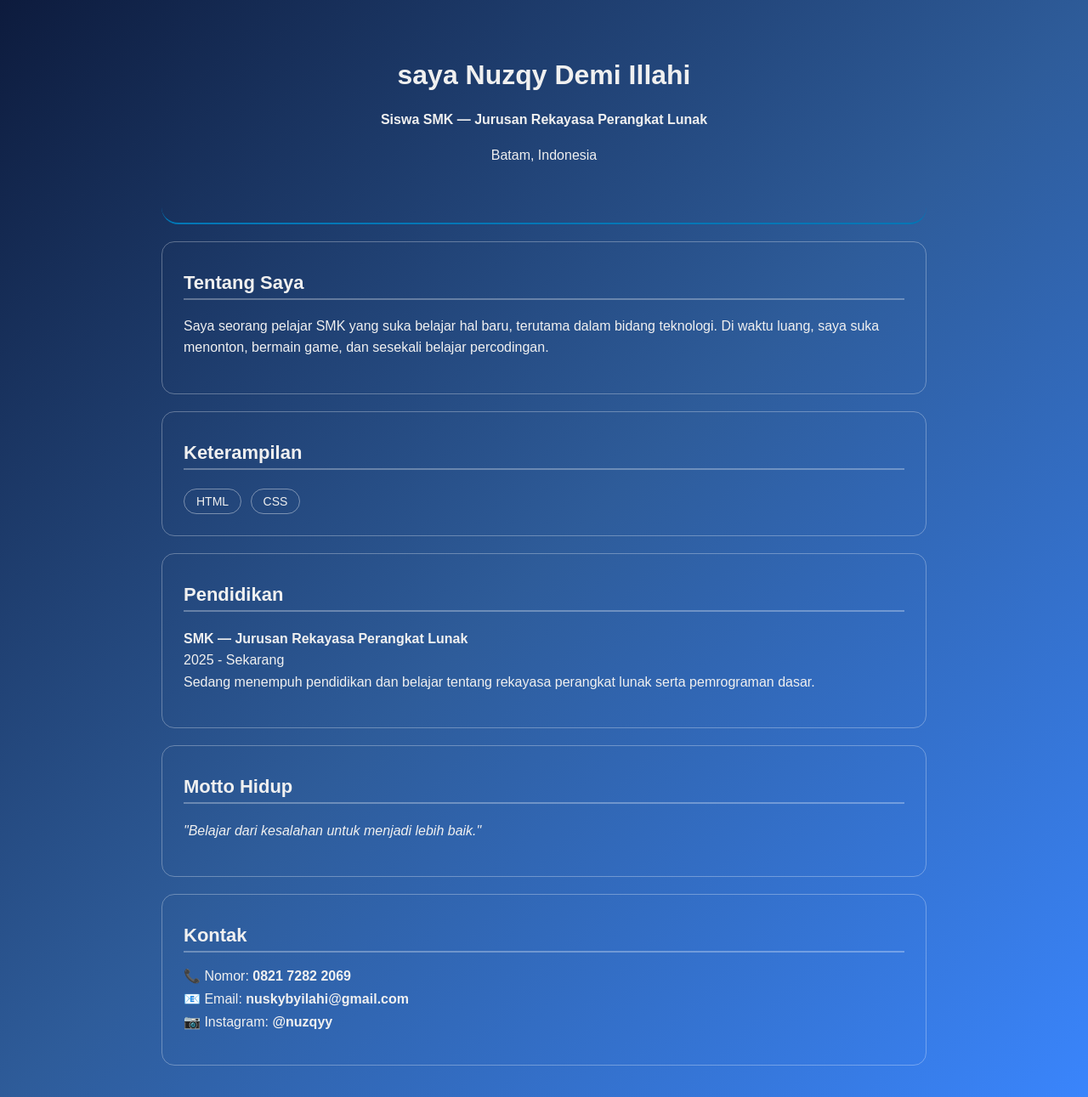
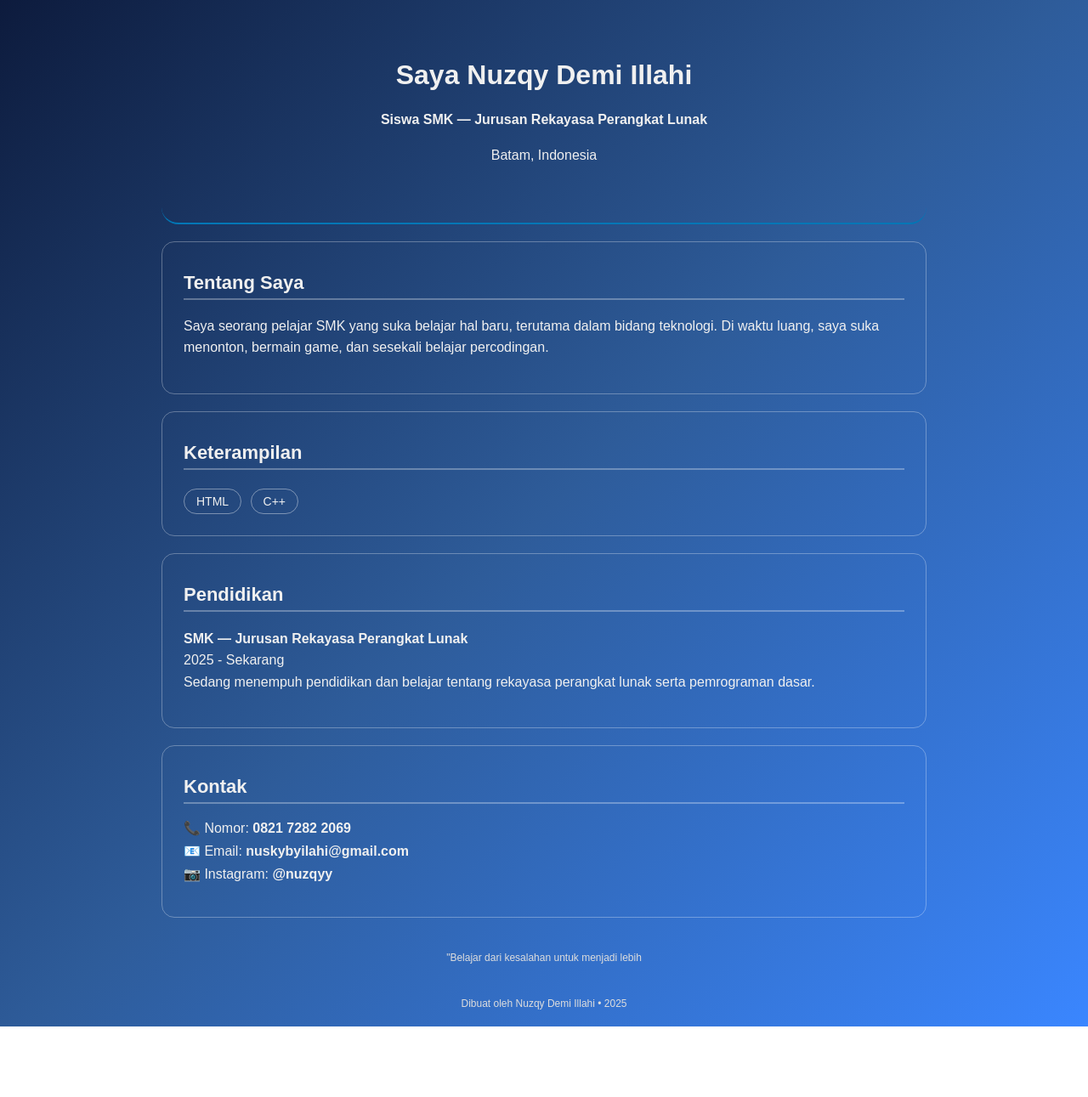
Before and after one commit to nuzqyy/qyy, a plain HTML site: page index.html in a window 1280 px wide. Shown: the top 1291 px of the page at 85% size. After the commit the page ends 1208 px from the top, so only its background shows below. Drawn offline with Linux system fonts and the light colour scheme.

Commit message:
Update index.html

```diff
--- a/index.html
+++ b/index.html
@@ -94,7 +94,7 @@
 <body>
   <div class="container">
     <header>
-      <h1>saya Nuzqy Demi Illahi</h1>
+      <h1>Saya Nuzqy Demi Illahi</h1>
       <p><strong>Siswa SMK — Jurusan Rekayasa Perangkat Lunak</strong></p>
       <p>Batam, Indonesia</p>
     </header>
@@ -111,7 +111,7 @@
       <h2>Keterampilan</h2>
       <div>
         <span class="badge">HTML</span>
-        <span class="badge">CSS</span
+        <span class="badge">C++</span
       </div>
     </section>
 
@@ -124,11 +124,6 @@
     </section>
 
     <section>
-      <h2>Motto Hidup</h2>
-      <p><em>"Belajar dari kesalahan untuk menjadi lebih baik."</em></p>
-    </section>
-
-    <section>
       <h2>Kontak</h2>
       <ul>
         <li>📞 Nomor: <a href="https://wa.me/6282172822069" target="_blank">0821 7282 2069</a></li>
@@ -138,6 +133,10 @@
     </section>
 
     <footer>
+      "Belajar dari kesalahan untuk menjadi lebih
+    <footer>
+
+    <footer>
       Dibuat oleh Nuzqy Demi Illahi • <script>document.write(new Date().getFullYear())</script>
     </footer>
   </div>
```
